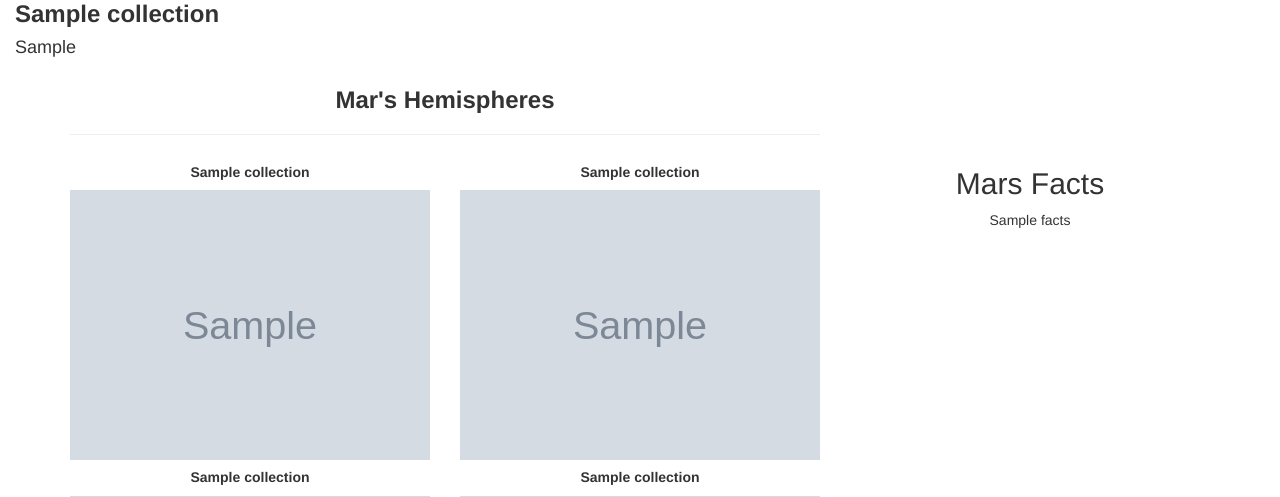
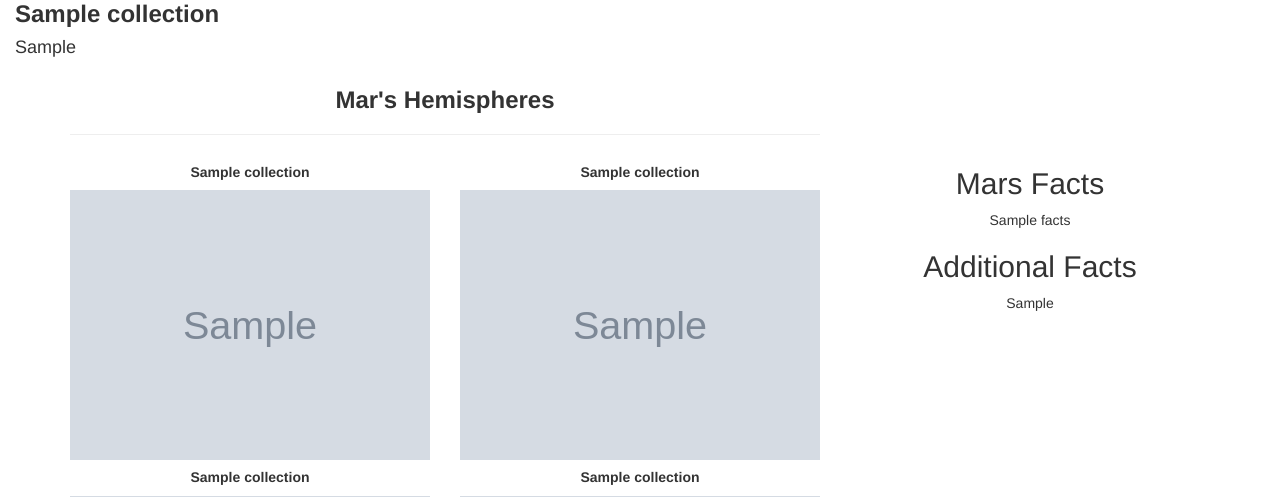
Before and after one commit to terrellbradford/web-scraping-challenge, a Flask app: page / in a window 1280 px wide. Shown: the part 338-835 px from the top of the page. Run offline with Flask 2, Linux system fonts and the light colour scheme; grey boxes marked "Sample" are stand-in pictures; a database or web service that is not in the repository returns one stand-in record (values such as "Sample title"); some libraries are stand-ins or nearby versions.

Commit message:
Added additional mars facts

```diff
--- a/Missions_to_Mars/templates/index.html
+++ b/Missions_to_Mars/templates/index.html
@@ -3,7 +3,7 @@
 
 <head>
   <meta charset="UTF-8">
-  <meta name="viewport" content="width=device-width, initial-scale=1.0">
+  <link rel="stylesheet" href="reset.css">
   <meta http-equiv="X-UA-Compatible" content="ie=edge">
   <title>Mission to Mars</title>
   <link rel="stylesheet" href="https://maxcdn.bootstrapcdn.com/bootstrap/3.3.7/css/bootstrap.min.css">
@@ -59,6 +59,10 @@
         <h2>Mars Facts</h2>
           {{mars_NASA.facts | safe}}
 
+      <div class="card - text-center ">
+        <h2>Additional Facts</h2>
+          {{mars_NASA.facts2 | safe}}
+      </div>
       </div>
     </div>
   </div>
```
Also changed, not shown: Missions_to_Mars/scrape_mars.py (+10 -0 lines).
